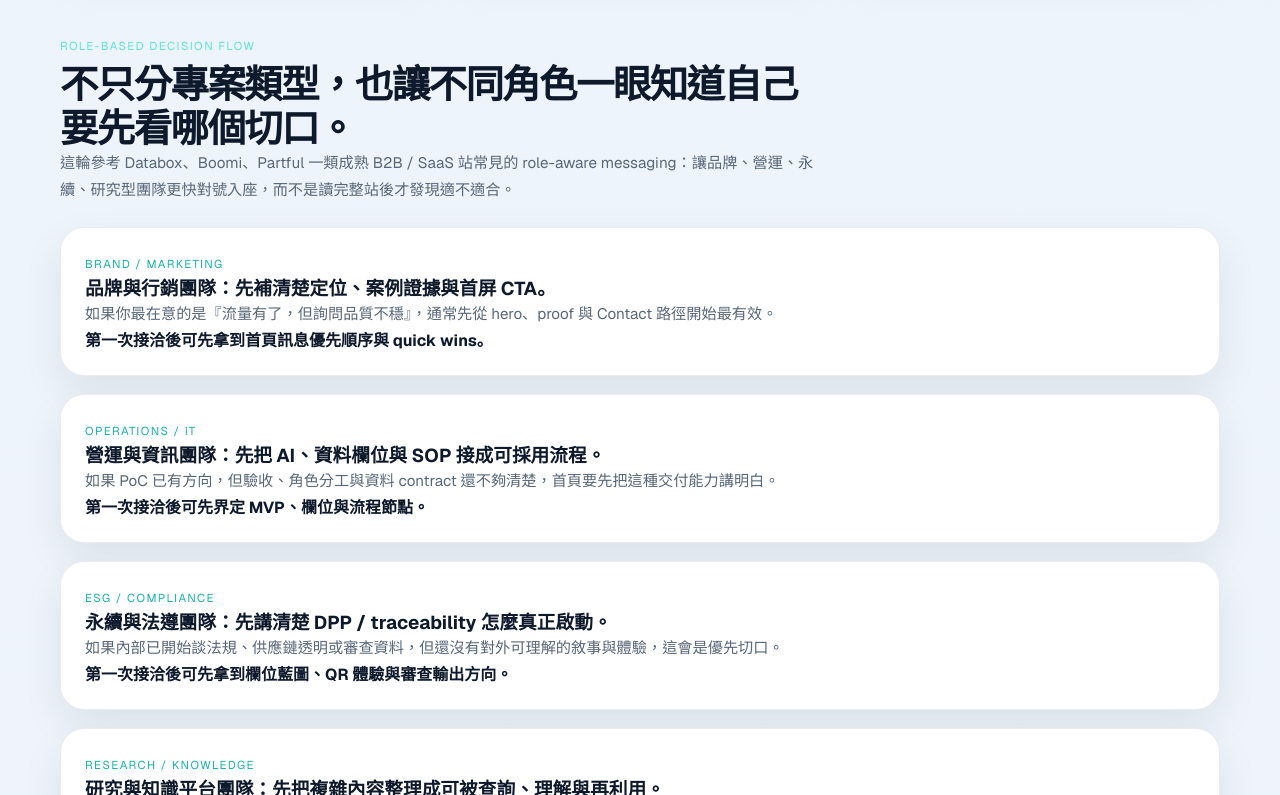
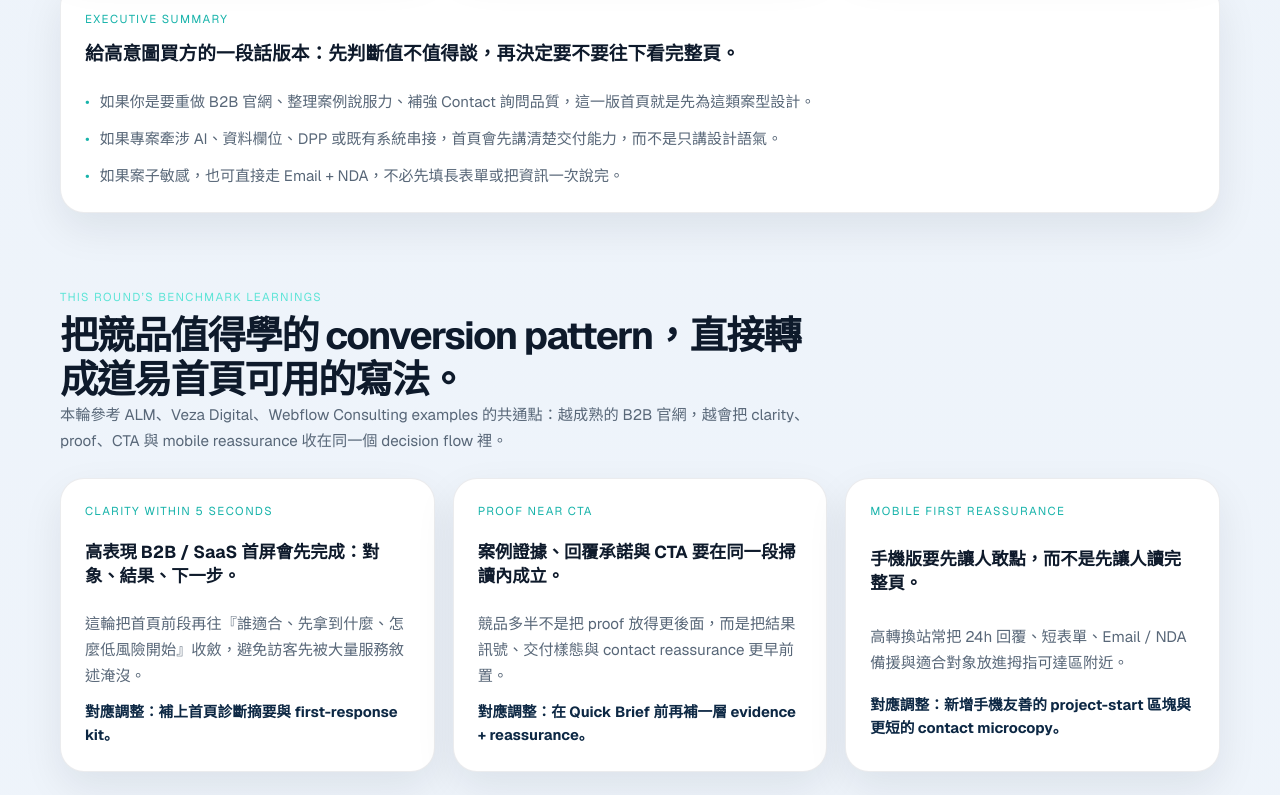
Before and after one commit to yangyen1977-wq/daoyi-website-2026, a Next.js app: page / in a window 1280 px wide. Shown: the part 8245-9040 px from the top of the page. Built offline with nearby package versions, Linux system fonts and the light colour scheme.

Commit message:
Refine homepage decision flow and contact entry

```diff
--- a/src/app/globals.css
+++ b/src/app/globals.css
@@ -1583,11 +1583,46 @@ a:hover {
   line-height: 1.75;
 }
 
-.homepage-opening-band-pills {
+.homepage-opening-band-pills,
+.homepage-project-start-pills {
   display: flex;
   flex-wrap: wrap;
   align-content: flex-start;
   gap: 12px;
+}
+
+.homepage-benchmark-grid,
+.homepage-project-start-strip {
+  margin-top: 6px;
+}
+
+.homepage-benchmark-card {
+  display: grid;
+  gap: 12px;
+  min-height: 100%;
+}
+
+.homepage-benchmark-card h3 {
+  font-size: 1.06rem;
+  line-height: 1.55;
+}
+
+.homepage-benchmark-card strong {
+  color: #0d2844;
+  font-size: 0.92rem;
+  line-height: 1.55;
+}
+
+.homepage-executive-summary {
+  display: grid;
+  gap: 10px;
+}
+
+.homepage-project-start-strip {
+  display: grid;
+  grid-template-columns: minmax(0, 1.08fr) minmax(0, 0.92fr);
+  gap: 18px;
+  align-items: start;
 }
 
 .hero-story {
@@ -3622,6 +3657,10 @@ a:hover {
 }
 
 @media (max-width: 640px) {
+  .homepage-project-start-strip {
+    grid-template-columns: 1fr;
+  }
+
   .hero-contact-reassurance {
     padding: 20px;
     border-radius: 22px;
--- a/src/app/layout.tsx
+++ b/src/app/layout.tsx
@@ -1,4 +1,4 @@
-import type { Metadata } from "next";
+import type { Metadata, Viewport } from "next";
 import { Geist } from "next/font/google";
 import { SiteFooter } from "@/components/site-footer";
 import { MobileStickyCTA } from "@/components/mobile-sticky-cta";
@@ -51,6 +51,7 @@ const structuredData = [
     "url": siteConfig.url,
     "email": siteConfig.email,
     "logo": `${siteConfig.url}/assets/daoyi-logo.png`,
+    "sameAs": ["https://daoyidh.com"],
     "contactPoint": [
       {
         "@type": "ContactPoint",
@@ -93,6 +94,13 @@ const structuredData = [
   ...serviceStructuredData,
   breadcrumbList
 ];
+
+export const viewport: Viewport = {
+  width: "device-width",
+  initialScale: 1,
+  themeColor: "#08111f",
+  colorScheme: "dark light",
+};
 
 export const metadata: Metadata = {
   metadataBase: new URL(siteConfig.url),
--- a/src/app/page.tsx
+++ b/src/app/page.tsx
@@ -32,9 +32,7 @@ import {
   heroClients,
   homepageBeforeAfterRows,
   homepageContactMicrocopy,
-  homepageShortlistScorecards,
   homepageDecisionSnapshot,
-  homepageReadinessCards,
   homepageResponsePromiseCards,
   homepageFirstScanEvidence,
   contactIntentCards,
@@ -149,6 +147,33 @@ const homepageRoleDecisionCards = [
     detail: "如果資料跨語言、跨版本、跨欄位，真正的價值不是頁面多，而是決策者與使用者都能快速看懂系統價值。",
     outcome: "第一次接洽後可先對焦資訊架構、檢索路徑與案例說服力。",
   },
+];
+
+const homepageBenchmarkLearnings = [
+  {
+    label: "Clarity within 5 seconds",
+    title: "高表現 B2B / SaaS 首屏會先完成：對象、結果、下一步。",
+    detail: "這輪把首頁前段再往『誰適合、先拿到什麼、怎麼低風險開始』收斂，避免訪客先被大量服務敘述淹沒。",
+    action: "對應調整：補上首頁診斷摘要與 first-response kit。",
+  },
+  {
+    label: "Proof near CTA",
+    title: "案例證據、回覆承諾與 CTA 要在同一段掃讀內成立。",
+    detail: "競品多半不是把 proof 放得更後面，而是把結果訊號、交付樣態與 contact reassurance 更早前置。",
+    action: "對應調整：在 Quick Brief 前再補一層 evidence + reassurance。",
+  },
+  {
+    label: "Mobile first reassurance",
+    title: "手機版要先讓人敢點，而不是先讓人讀完整頁。",
+    detail: "高轉換站常把 24h 回覆、短表單、Email / NDA 備援與適合對象放進拇指可達區附近。",
+    action: "對應調整：新增手機友善的 project-start 區塊與更短的 contact microcopy。",
+  },
+];
+
+const homepageExecutiveSummary = [
+  "如果你是要重做 B2B 官網、整理案例說服力、補強 Contact 詢問品質，這一版首頁就是先為這類案型設計。",
+  "如果專案牽涉 AI、資料欄位、DPP 或既有系統串接，首頁會先講清楚交付能力，而不是只講設計語氣。",
+  "如果案子敏感，也可直接走 Email + NDA，不必先填長表單或把資訊一次說完。",
 ];
 
 export const metadata: Metadata = {
@@ -375,6 +400,35 @@ export default function Home() {
               <Link href={item.href} className="button-secondary inline-button">
                 {item.cta}
               </Link>
+            </article>
+          ))}
+        </div>
+
+        <div className="homepage-executive-summary feature-surface" style={{ marginTop: 20 }}>
+          <div>
+            <span className="mini-label accent">Executive summary</span>
+            <h3 style={{ marginTop: 10 }}>給高意圖買方的一段話版本：先判斷值不值得談，再決定要不要往下看完整頁。</h3>
+          </div>
+          <ul className="bullet-list compact" style={{ marginTop: 14 }}>
+            {homepageExecutiveSummary.map((item) => (
+              <li key={item}>{item}</li>
+            ))}
+          </ul>
+        </div>
+      </Section>
+
+      <Section
+        eyebrow="This round’s benchmark learnings"
+        title="把競品值得學的 conversion pattern，直接轉成道易首頁可用的寫法。"
+        description="本輪參考 ALM、Veza Digital、Webflow Consulting examples 的共通點：越成熟的 B2B 官網，越會把 clarity、proof、CTA 與 mobile reassurance 收在同一個 decision flow 裡。"
+      >
+        <div className="card-grid three-up homepage-benchmark-grid">
+          {homepageBenchmarkLearnings.map((item) => (
+            <article key={item.title} className="card homepage-benchmark-card">
+              <span className="mini-label accent">{item.label}</span>
+              <h3>{item.title}</h3>
+              <p>{item.detail}</p>
+              <strong>{item.action}</strong>
             </article>
           ))}
         </div>
@@ -836,6 +890,18 @@ export default function Home() {
       </Section>
 
       <Section id="quick-brief" eyebrow="快速提案" title="現在只給三個資訊，先拿到具體下一步。">
+        <div className="feature-surface homepage-project-start-strip" style={{ marginBottom: 20 }}>
+          <div>
+            <span className="mini-label accent">Project start options</span>
+            <h3 style={{ marginTop: 10 }}>不想先讀完整站也沒關係，直接選最適合你的起手方式。</h3>
+            <p style={{ marginTop: 10 }}>這裡把成熟 B2B / agency 常見的低摩擦 contact flow 收斂成三句話：快速拿建議、敏感案可先 NDA、以及第一次回覆會附帶具體下一步。</p>
+          </div>
+          <div className="homepage-project-start-pills">
+            <p className="homepage-conversion-pill">想先知道首頁 / Contact 怎麼補 → 直接送出 3 欄 Quick Brief</p>
+            <p className="homepage-conversion-pill">案子偏敏感或已經有文件 → 先 Email，必要時先 NDA</p>
+            <p className="homepage-conversion-pill">24h 內先回覆建議切入點、會議方向與待補材料</p>
+          </div>
+        </div>
         <div className="quick-brief-grid">
           <QuickBriefForm />
           <div className="feature-surface quick-brief-note">
```
